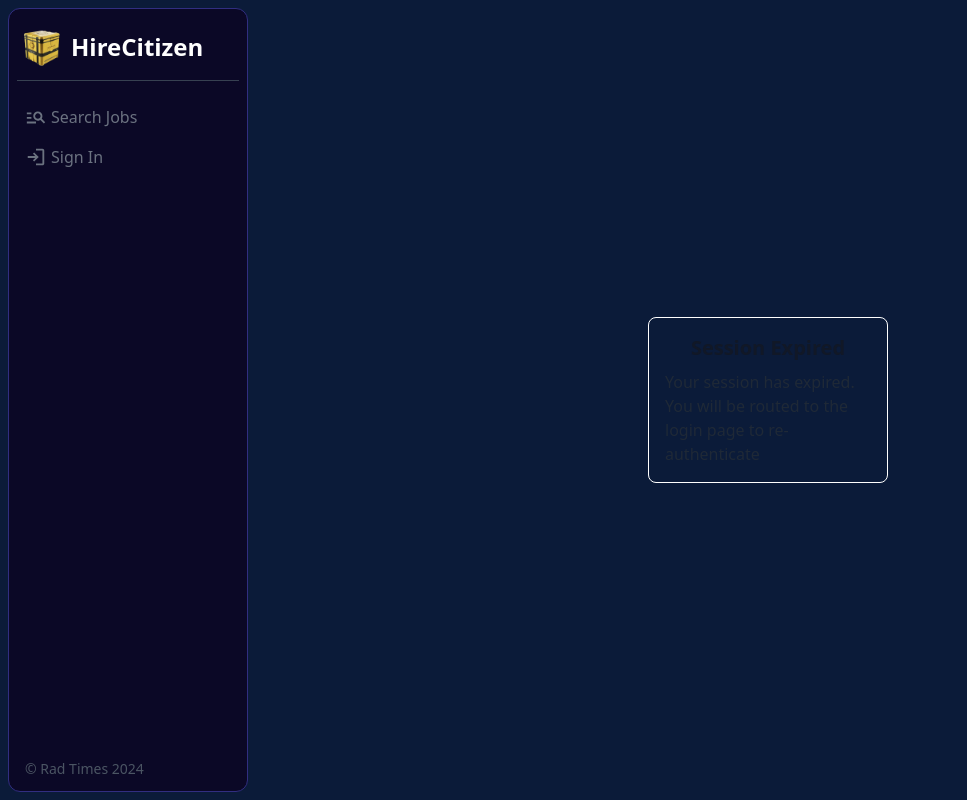
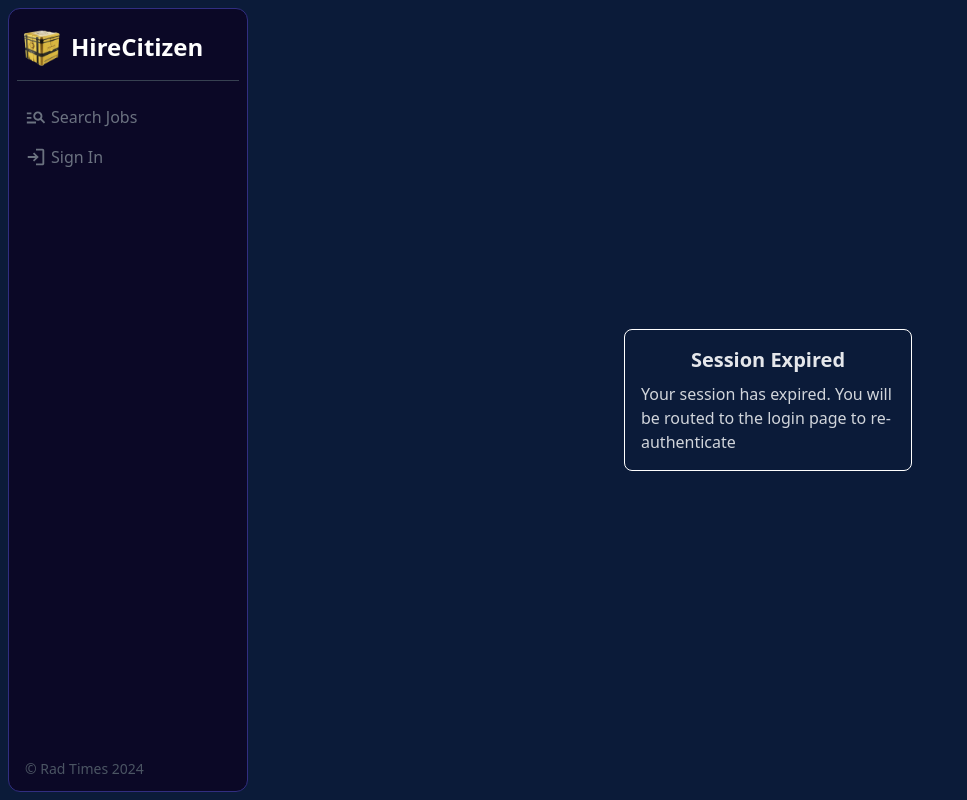
Before and after one commit to RyanMG/HireCitizen, a Next.js app: page /logout in a window 1280 px wide. Shown: the whole page, without its empty margins (0-967 px from the left). Built offline with nearby package versions, Linux system fonts and the light colour scheme; no server answers.

Commit message:
feat: redirect users to /logout when session is invalid  - this page will alert user why they are being logged out  - needs to be rolled out everywhere

```diff
--- a/app/(auth)/logout/page.tsx
+++ b/app/(auth)/logout/page.tsx
@@ -8,9 +8,9 @@ export default function LogoutPage() {
 
   return (
     <div className="flex flex-col items-center justify-center h-screen">
-      <div className="w-60 border border-white rounded-lg p-4">
-        <h1 className="font-bold text-center text-xl text-gray-900 pb-2">Session Expired</h1>
-        <p className="text-gray-800">Your session  has expired. You will be routed to the login page to re-authenticate</p>
+      <div className="w-72 border border-white rounded-lg p-4">
+        <h1 className="font-bold text-center text-xl text-gray-200 pb-2">Session Expired</h1>
+        <p className="text-gray-300">Your session has expired. You will be routed to the login page to re-authenticate</p>
       </div>
     </div>
   );
--- a/app/ui/jobItem/jobDetails.tsx
+++ b/app/ui/jobItem/jobDetails.tsx
@@ -6,6 +6,7 @@ import { getJobDateFormatted, getEstimatedTime } from "@/app/lib/utils/dateUtils
 import { auth } from '@/auth';
 import { TJob } from "@definitions/job";
 import { TPerson } from "@definitions/person";
+import { redirect } from "next/navigation";
 
 export default async function JobDetails({
   job,
@@ -16,6 +17,10 @@ export default async function JobDetails({
 }) {
   const session = await auth();
   const user = session?.activeUser as TPerson;
+
+  if (!user) {
+    redirect('/logout');
+  }
 
   return (
     <div className="flex flex-col bg-dark-blue border border-gray-400 rounded-sm mb-4 p-4">
```
